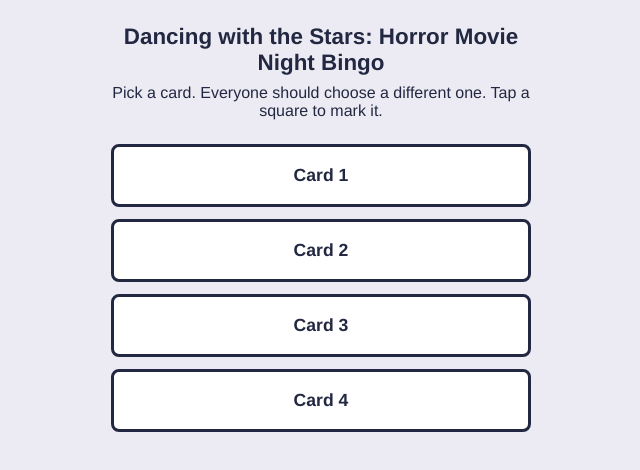
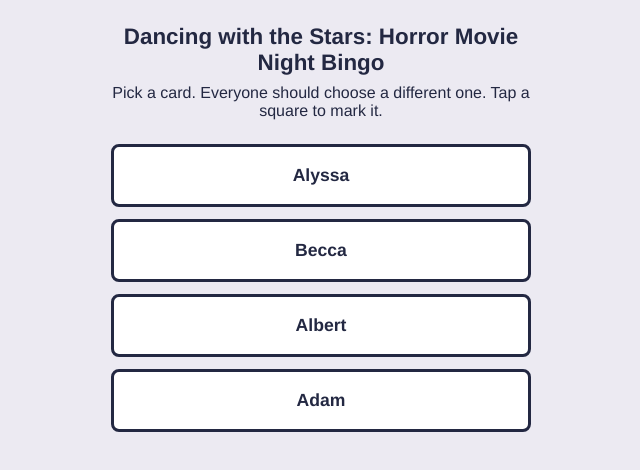
Before and after one commit to 14albertlee/dwts-bingo, a plain HTML site: page index.html in a window 1280 px wide. Shown: the full height of the page, 319-959 px from the left. Drawn offline with Linux system fonts and the light colour scheme.

Commit message:
Update card links with names of players

```diff
--- a/index.html
+++ b/index.html
@@ -13,5 +13,5 @@
 </style></head><body><main>
 <h1>Dancing with the Stars: Horror Movie Night Bingo</h1>
 <p>Pick a card. Everyone should choose a different one. Tap a square to mark it.</p>
-<a href="card-1.html">Card 1</a><a href="card-2.html">Card 2</a><a href="card-3.html">Card 3</a><a href="card-4.html">Card 4</a>
+<a href="card-1.html">Alyssa</a><a href="card-2.html">Becca</a><a href="card-3.html">Albert</a><a href="card-4.html">Adam</a>
 </main></body></html>
```
